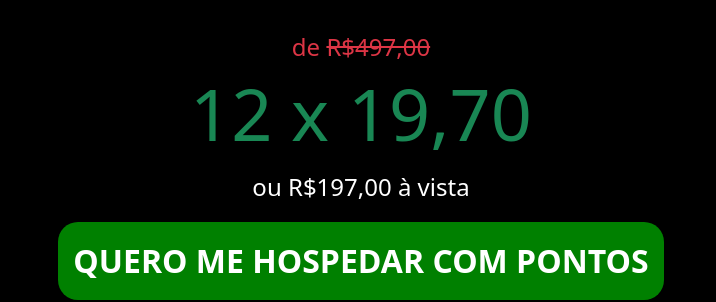
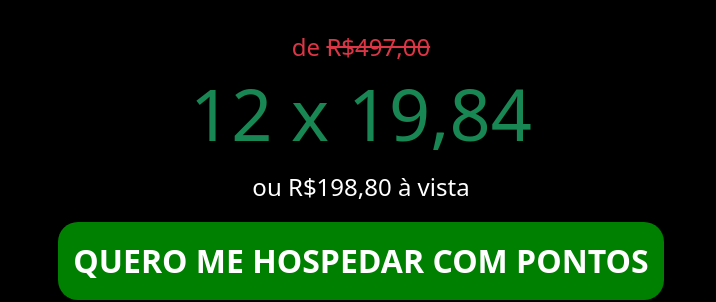
Before and after one commit to andre-dev-web/upsell-felipe, a plain HTML site: page index.html in a window 1280 px wide. Shown: the part 1077-1379 px from the top of the page, without its empty margins (279-995 px from the left). Drawn offline with Linux system fonts and the light colour scheme.

Commit message:
New price

```diff
--- a/index.html
+++ b/index.html
@@ -85,8 +85,8 @@
 
       <div class="pricing container">
         <p class="h4 text-danger font-weight-bold">de <s>R$497,00</s></p>
-        <p class="display-2 text-success font-weight-bold">12 x 19,70</p>
-        <p class="h4 pb-2 text-white">ou R$197,00 à vista</p>
+        <p class="display-2 text-success font-weight-bold">12 x 19,84</p>
+        <p class="h4 pb-2 text-white">ou R$198,80 à vista</p>
         <button class="yes-btn"><a class="text-decoration-none text-white" href="https://pay.hotmart.com/U79508833Y?offDiscount=TURMA14&off=u49wy9u4&bid=1704810381536">QUERO ME HOSPEDAR COM PONTOS</a></button>
         <button class="no-btn"><a class="text-decoration-none text-white" href="https://api.whatsapp.com/send?phone=5511983711765&text=Ol%C3%A1!%20acabei%20de%20confirmar%20minha%20inscrição%20no%20curso%20turbinando%20milhas">Não quero aproveitar! Vou deixar esse benefício passar!</a></button>
         <img src="./assets/img/cards.png" class="img-fluid p-1" alt="">
```
